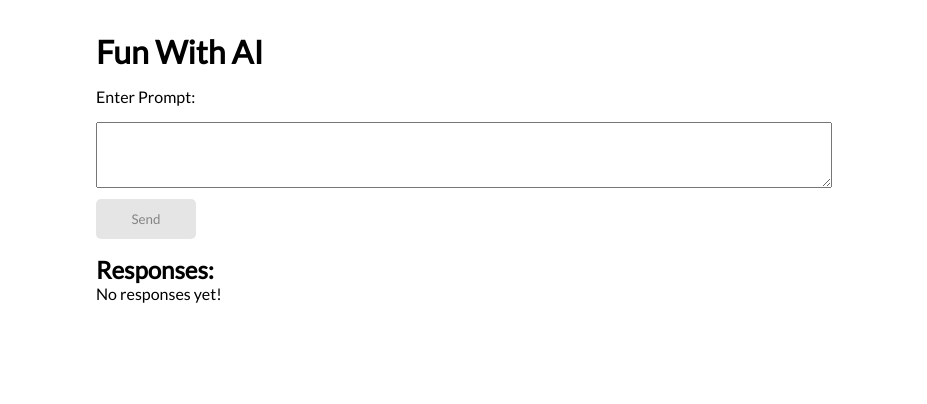
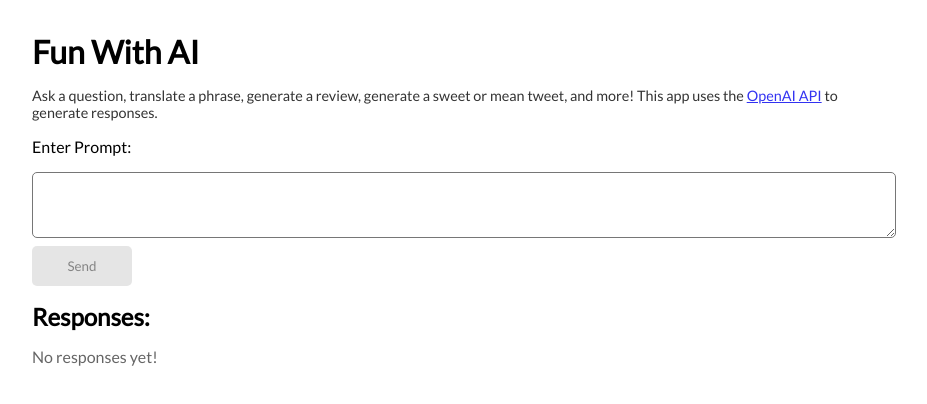
Before and after one commit to chriskorsak/shopify-intern-challenge, a React (Create React App) app: page / in a window 1280 px wide. Shown: the top 404 px of the page, without its empty margins (176-1103 px from the left). Built offline with nearby package versions, Linux system fonts and the light colour scheme.

Commit message:
UI: css, add framer motion package, create header component

```diff
--- a/package.json
+++ b/package.json
@@ -6,6 +6,7 @@
     "@testing-library/jest-dom": "^5.16.4",
     "@testing-library/react": "^13.2.0",
     "@testing-library/user-event": "^13.5.0",
+    "framer-motion": "^6.3.3",
     "react": "^18.1.0",
     "react-dom": "^18.1.0",
     "react-scripts": "5.0.1",
--- a/src/App.js
+++ b/src/App.js
@@ -1,4 +1,5 @@
 import { useEffect, useState } from 'react';
+import Header from './components/Header';
 import Form from './components/Form';
 import Responses from './components/Responses';
 
@@ -19,7 +20,7 @@ function App() {
 
   return (
     <div id="app">
-      <h1>Fun With AI</h1>
+      <Header />
       <Form saveResponse={saveResponse} />
       <h2>Responses:</h2>
       <Responses savedResponses={savedResponses} />
--- a/src/components/Form.js
+++ b/src/components/Form.js
@@ -32,7 +32,7 @@ const Form = ({ saveResponse }) => {
     const data = {
       prompt: prompt,
       temperature: 0.5,
-      max_tokens: 32,
+      max_tokens: 64,
       top_p: 1.0,
       frequency_penalty: 0.0,
       presence_penalty: 0.0,
@@ -66,10 +66,12 @@ const Form = ({ saveResponse }) => {
         onChange={({ target }) => handleTextChange(target.value)}
         value={prompt}
       ></textarea>
-      <Button type="submit" disabled={btnDisabled}>
-        Send
-      </Button>
-      {message && <p>{message}</p>}
+      <div className="flex">
+        <Button type="submit" disabled={btnDisabled}>
+          Send
+        </Button>
+        {message && <p className="error-message">{message}</p>}
+      </div>
     </form>
   );
 };
--- /dev/null
+++ b/src/components/Header.js
@@ -0,0 +1,21 @@
+const Header = () => {
+  return (
+    <header>
+      <h1>Fun With AI</h1>
+      <p className="explanation">
+        Ask a question, translate a phrase, generate a review, generate a sweet
+        or mean tweet, and more! This app uses the{' '}
+        <a
+          href="https://beta.openai.com/examples"
+          target="_blank"
+          rel="noreferrer"
+        >
+          OpenAI API
+        </a>{' '}
+        to generate responses.
+      </p>
+    </header>
+  );
+};
+
+export default Header;
--- a/src/components/Responses.js
+++ b/src/components/Responses.js
@@ -1,16 +1,30 @@
+import { motion, AnimatePresence } from 'framer-motion';
 import Response from './Response';
 
 const Responses = ({ savedResponses }) => {
-  if (savedResponses.length < 1) return <p>No responses yet!</p>;
+  if (savedResponses.length < 1)
+    return <p className="response-message">No responses yet!</p>;
   return (
     <ul id="responses">
+      <AnimatePresence>
         {savedResponses.map(response => (
+          <motion.div
+            key={response.date}
+            initial={{ opacity: 0 }}
+            animate={{ opacity: 1 }}
+            exit={{ opacity: 0 }}
+            transition={{
+              delay: 0.4,
+            }}
+          >
             <Response
               prompt={response.prompt}
               response={response.response}
               key={response.date}
             />
+          </motion.div>
         ))}
+      </AnimatePresence>
     </ul>
   );
 };
--- a/src/index.css
+++ b/src/index.css
@@ -17,15 +17,28 @@ h1 {
   margin: 1rem 0;
 }
 
+.explanation {
+  font-size: 0.9rem;
+  opacity: 0.8;
+}
+
 form {
   width: 100%;
   margin: 1rem 0;
 }
 
 textarea {
-  width: 100%;
+  min-width: 100%;
+  max-width: 100%;
   margin: 1rem 0 0.5rem 0;
   padding: 1rem;
+  display: block;
+  outline-color: #0f7fbb;
+  border-radius: 5px;
+}
+
+.flex {
+  display: flex;
 }
 
 .btn {
@@ -56,6 +69,17 @@ textarea {
   opacity: 0.6;
 }
 
+.response-message {
+  margin-top: 1rem;
+  opacity: 0.6;
+}
+
+.error-message {
+  color: #be1f1f;
+  align-self: center;
+  margin-left: 1rem;
+}
+
 #responses {
   margin-top: 1rem;
 }
@@ -80,8 +104,15 @@ li.response .category {
   font-weight: bold;
 }
 
+@media screen and (min-width: 900px) {
+  #app {
+    width: 60%;
+    max-width: 1000px;
+  }
+}
+
 @media screen and (min-width: 768px) {
   #app {
-    width: 60%;
+    width: 70%;
   }
 }
```
Also changed, not shown: 1 other file (tests, documents, lock files or other folders). Lines whose indentation alone changed are shown as unchanged.
